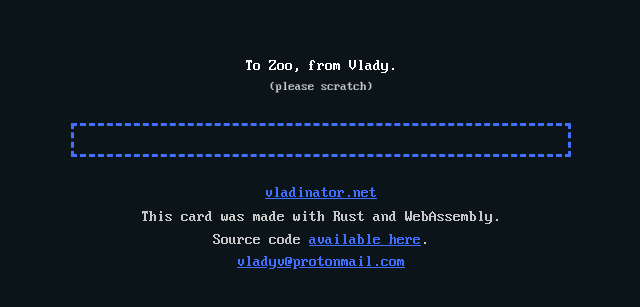
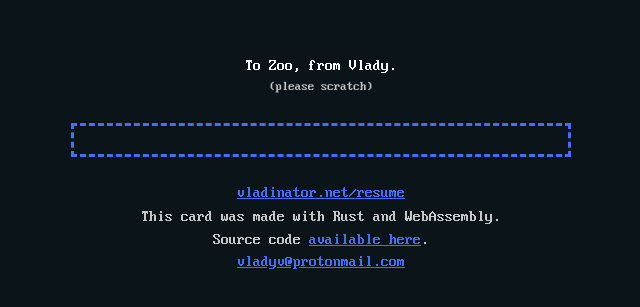
Before and after one commit to vladinator1000/zoo, a website built with webpack: page static/index.html in a window 1280 px wide. Shown: the part 249-556 px from the top of the page, 319-959 px from the left. Built offline with nearby package versions, Linux system fonts and the light colour scheme.

Commit message:
update link

```diff
--- a/static/index.html
+++ b/static/index.html
@@ -91,7 +91,7 @@
       <span class="greeting no-user-select">To Zoo, from Vlady.</span>
       <span class="small no-user-select">(please scratch)</span>
       <p id="card" class="no-user-select"></p>
-      <a class="hint" href="https://vladinator.net/resume" target="_blank">vladinator.net</a>
+      <a class="hint" href="https://vladinator.net/resume" target="_blank">vladinator.net/resume</a>
       <div class="container">
         <span class="hint no-user-select">This card was made with Rust and WebAssembly.</span>
         <span class="hint no-user-select">
```
